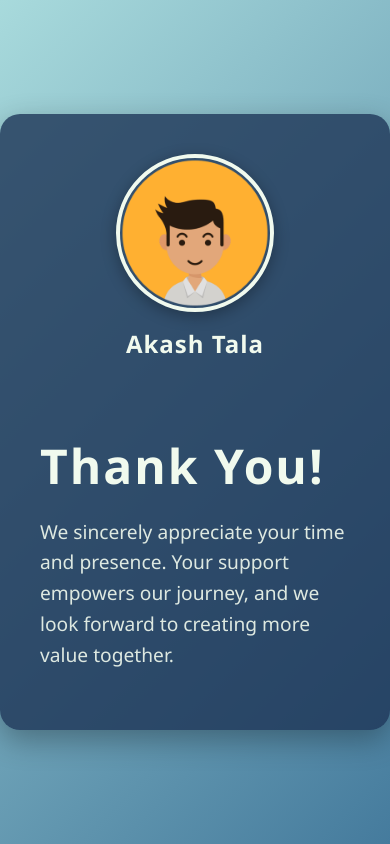
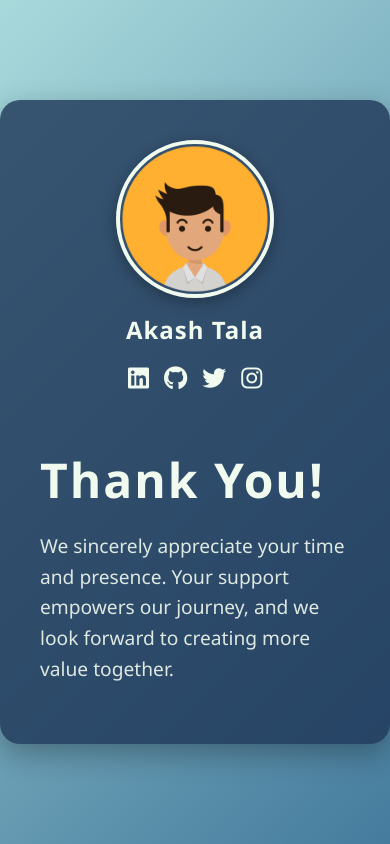
Before and after one commit to talaakash/talaakash.github.io, a plain HTML site: page index.html in a window 390 px wide. Drawn offline with Linux system fonts and the light colour scheme.

Commit message:
Update index.html
- Social media urls added

```diff
--- a/index.html
+++ b/index.html
@@ -1,4 +1,4 @@
-<!DOCTYPE html>
+<!-- <!DOCTYPE html>
 <html lang="en">
 <head>
     <meta charset="UTF-8">
@@ -110,4 +110,144 @@
         </div>
     </div>
 </body>
+</html> -->
+
+<!DOCTYPE html>
+<html lang="en">
+<head>
+    <meta charset="UTF-8">
+    <meta name="viewport" content="width=device-width, initial-scale=1.0">
+    <title>Welcome Home</title>
+    <link rel="icon" type="image/png" href="Icon.png">
+    <style>
+        body {
+            margin: 0;
+            font-family: 'Segoe UI', Tahoma, Geneva, Verdana, sans-serif;
+            display: flex;
+            justify-content: center;
+            align-items: center;
+            min-height: 100vh;
+            background: linear-gradient(135deg, #a8dadc 0%, #457b9d 100%);
+            color: #f1faee;
+        }
+
+        .main {
+            display: flex;
+            align-items: center;
+            justify-content: space-between;
+            width: 80%;
+            max-width: 1000px;
+            background-color: rgba(29, 53, 87, 0.8);
+            border-radius: 20px;
+            padding: 40px;
+            box-shadow: 0 10px 30px rgba(0, 0, 0, 0.3);
+            animation: fadeIn 1.5s ease-out;
+        }
+
+        .left-section {
+            display: flex;
+            flex-direction: column;
+            align-items: center;
+            width: 40%;
+        }
+
+        .left-section img {
+            width: 150px;
+            height: 150px;
+            border-radius: 50%;
+            object-fit: cover;
+            border: 4px solid #f1faee;
+            margin-bottom: 15px;
+            box-shadow: 0 4px 15px rgba(0, 0, 0, 0.3);
+        }
+
+        .left-section h2 {
+            font-size: 1.5em;
+            letter-spacing: 1px;
+            margin-top: 0;
+            margin-bottom: 15px; /* Added margin for space above buttons */
+            text-align: center;
+        }
+
+        /* --- Social Media Styles --- */
+        .social-links {
+            display: flex;
+            gap: 15px; /* Space between icons */
+        }
+
+        .social-links a {
+            color: #f1faee;
+            font-size: 1.5em; /* Icon size */
+            transition: color 0.3s ease, transform 0.3s ease;
+        }
+
+        .social-links a:hover {
+            color: #457b9d; /* Primary blue for hover */
+            transform: scale(1.1); /* Slight zoom on hover */
+        }
+        /* -------------------------- */
+
+        .right-section {
+            width: 55%;
+            text-align: left;
+        }
+
+        .right-section h1 {
+            font-size: 3em;
+            margin-bottom: 15px;
+            letter-spacing: 2px;
+        }
+
+        .right-section p {
+            font-size: 1.2em;
+            line-height: 1.6;
+            opacity: 0.9;
+        }
+
+        @keyframes fadeIn {
+            from {
+                opacity: 0;
+                transform: translateY(-20px);
+            }
+            to {
+                opacity: 1;
+                transform: translateY(0);
+            }
+        }
+
+        @media (max-width: 768px) {
+            .main {
+                flex-direction: column;
+                text-align: center;
+            }
+
+            .left-section, .right-section {
+                width: 100%;
+            }
+
+            .right-section {
+                margin-top: 20px;
+            }
+        }
+    </style>
+    <link rel="stylesheet" href="https://cdnjs.cloudflare.com/ajax/libs/font-awesome/6.0.0-beta3/css/all.min.css">
+</head>
+<body>
+    <div class="main">
+        <div class="left-section">
+            <img src="Icon.png" alt="Icon">
+            <h2>Akash Tala</h2>
+            <div class="social-links">
+                <a href="https://in.linkedin.com/in/akash-tala-8ab3bb233" target="_blank" aria-label="LinkedIn"><i class="fab fa-linkedin"></i></a>
+                <a href="https://github.com/akashtala" target="_blank" aria-label="GitHub"><i class="fab fa-github"></i></a>
+                <a href="#" target="_blank" aria-label="Twitter"><i class="fab fa-twitter"></i></a>
+                <a href="https://www.instagram.com/akash_tala/#" target="_blank" aria-label="Instagram"><i class="fab fa-instagram"></i></a>
+            </div>
+            </div>
+        <div class="right-section">
+            <h1>Thank You!</h1>
+            <p>We sincerely appreciate your time and presence. Your support empowers our journey, and we look forward to creating more value together.</p>
+        </div>
+    </div>
+</body>
 </html>
```
